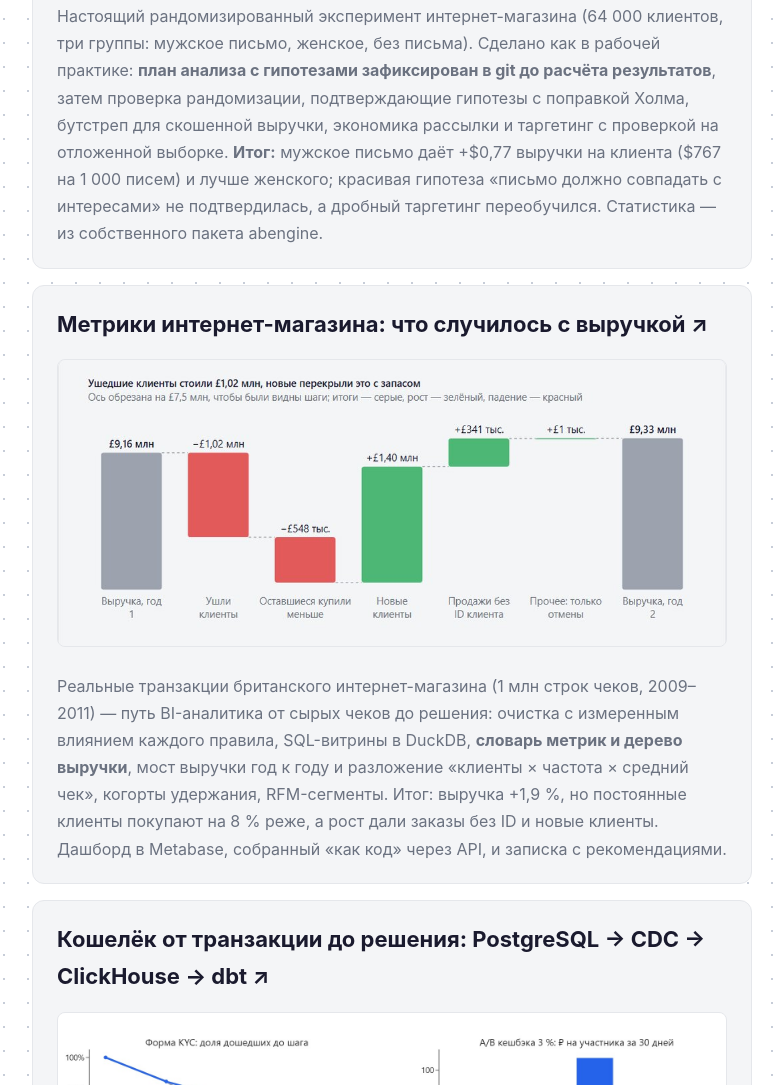
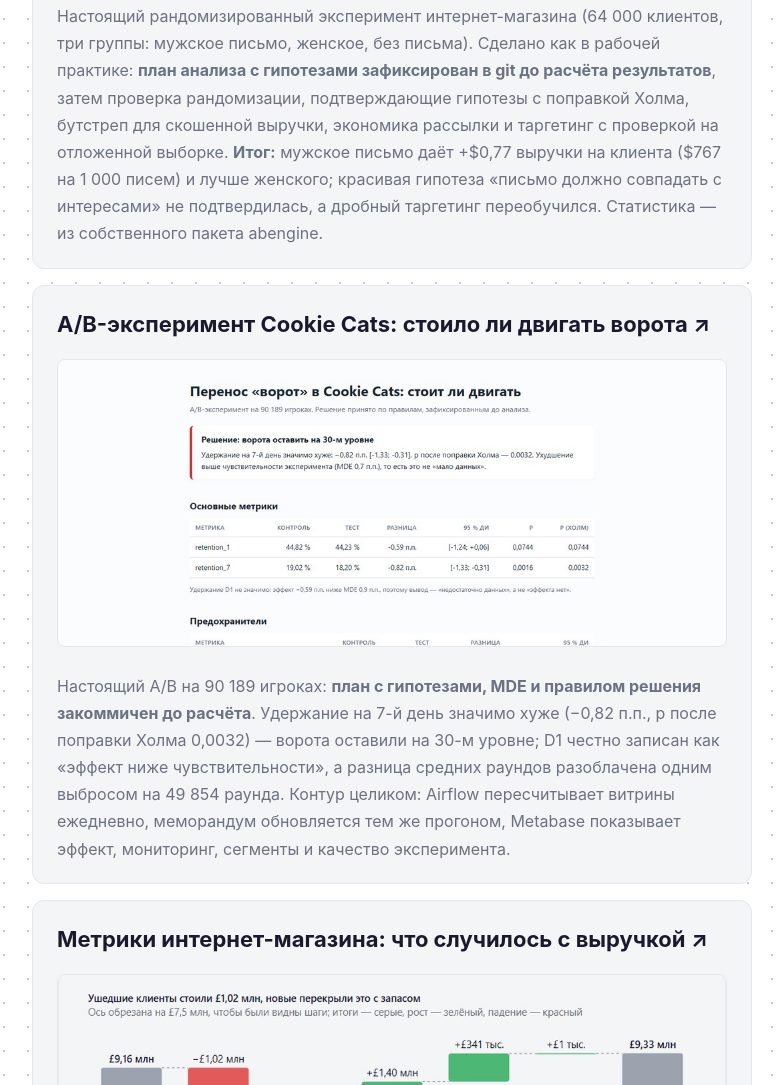
Before and after one commit to Alex91132/Alex91132.github.io, a plain HTML site: page index.html in a window 1280 px wide. Shown: the part 8705-9790 px from the top of the page, without its empty margins (248-1031 px from the left). Drawn offline with Linux system fonts and the light colour scheme.

Commit message:
Карточка нового проекта: A/B-эксперимент Cookie Cats
Новая работа в портфолио — полный цикл эксперимента: план до анализа, интервалы,
последовательный мониторинг, Airflow-контур и дашборд Metabase.

```diff
--- a/index.html
+++ b/index.html
@@ -399,6 +399,21 @@
            и лучше женского; красивая гипотеза «письмо должно совпадать с интересами» не подтвердилась,
            а дробный таргетинг переобучился. Статистика — из собственного пакета abengine.</p>
       </a>
+      <a class="card" href="https://alex91132.github.io/ab-experiment-loop/" target="_blank" rel="noopener">
+        <h3>A/B-эксперимент Cookie Cats: стоило ли двигать ворота ↗</h3>
+        <img src="assets/projects/ab-experiment-loop.jpg"
+             width="1000" height="428"
+             alt="Страница результатов: решение оставить ворота на 30-м уровне и таблица метрик"
+             loading="lazy"
+             style="width:100%; border-radius:8px; border:1px solid var(--border); margin:8px 0 10px;">
+        <p>Настоящий A/B на 90 189 игроках: <strong>план с гипотезами, MDE и правилом решения
+           закоммичен до расчёта</strong>. Удержание на 7-й день значимо хуже (−0,82 п.п.,
+           p после поправки Холма 0,0032) — ворота оставили на 30-м уровне; D1 честно записан
+           как «эффект ниже чувствительности», а разница средних раундов разоблачена одним
+           выбросом на 49 854 раунда. Контур целиком: Airflow пересчитывает витрины ежедневно,
+           меморандум обновляется тем же прогоном, Metabase показывает эффект, мониторинг,
+           сегменты и качество эксперимента.</p>
+      </a>
       <a class="card" href="https://alex91132.github.io/online-retail-metrics/" target="_blank" rel="noopener">
         <h3>Метрики интернет-магазина: что случилось с выручкой ↗</h3>
         <img src="assets/projects/retail.jpg"
```
Also changed, not shown: assets/projects/ab-experiment-loop.jpg (added).
